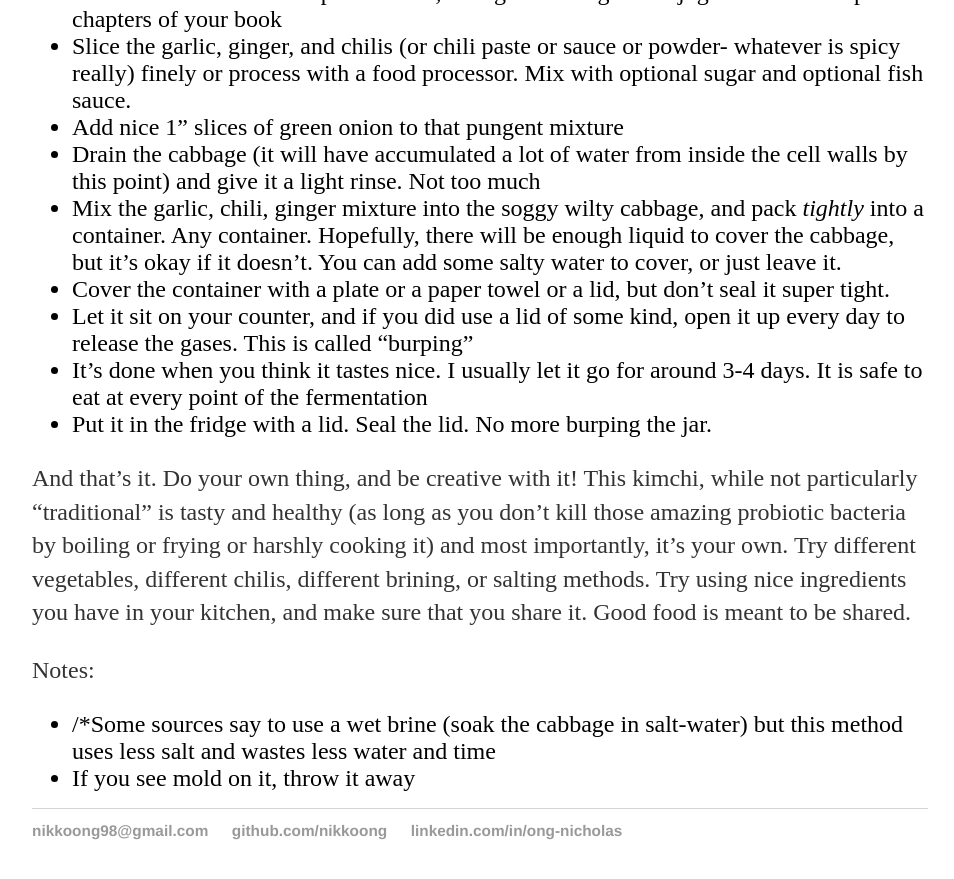
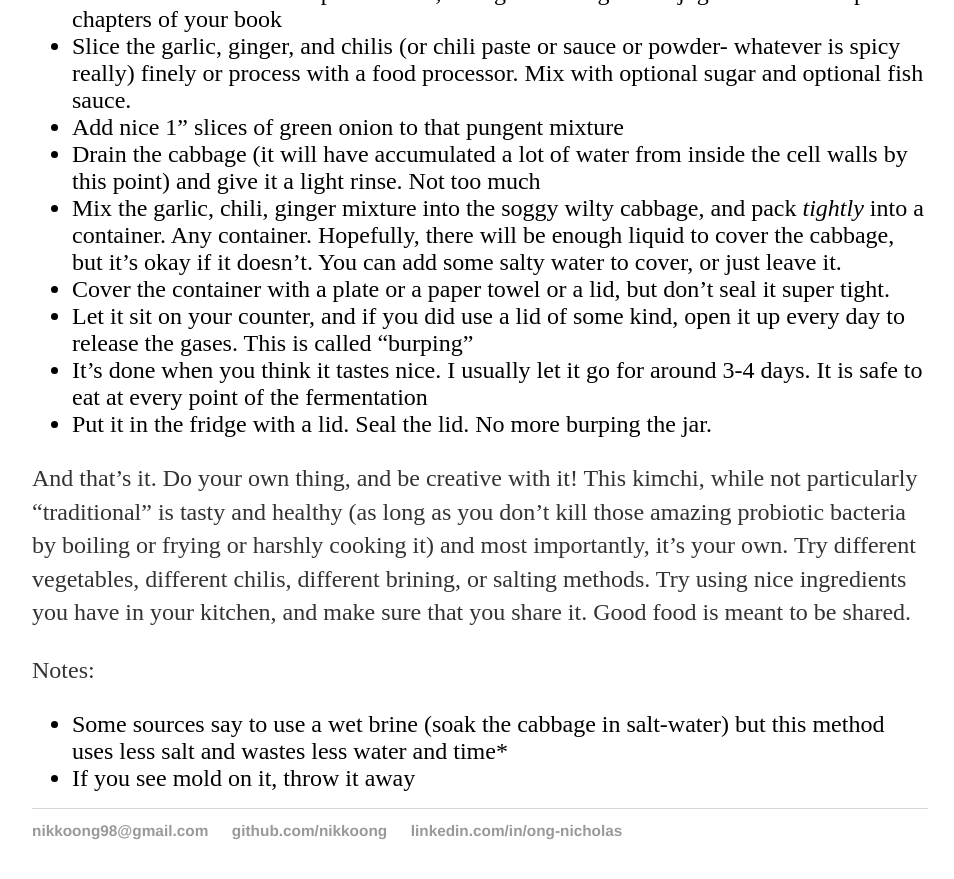
Before and after one commit to nikkoong/nikkoong.github.io, a Jekyll site: the page built from _posts/2020-05-06-Kimchi.md, in a window 1280 px wide and 900 px high, scrolled down 3006 px. Shown: the top 879 px of the window, without its empty margins (160-1114 px from the left). Built offline with Jekyll 4.4.1, drawn with Linux system fonts in a browser that asks for light colours.

```diff
--- a/_posts/2020-05-06-Kimchi.md
+++ b/_posts/2020-05-06-Kimchi.md
@@ -44,5 +44,5 @@ Here's my usual process:
 And that's it. Do your own thing, and be creative with it! This kimchi, while not particularly "traditional" is tasty and healthy (as long as you don't kill those amazing probiotic bacteria by boiling or frying or harshly cooking it) and most importantly, it's your own. Try different vegetables, different chilis, different brining, or salting methods. Try using nice ingredients you have in your kitchen, and make sure that you share it. Good food is meant to be shared.
 
 Notes:
-- /*Some sources say to use a wet brine (soak the cabbage in salt-water) but this method uses less salt and wastes less water and time
+- Some sources say to use a wet brine (soak the cabbage in salt-water) but this method uses less salt and wastes less water and time*
 - If you see mold on it, throw it away
```
